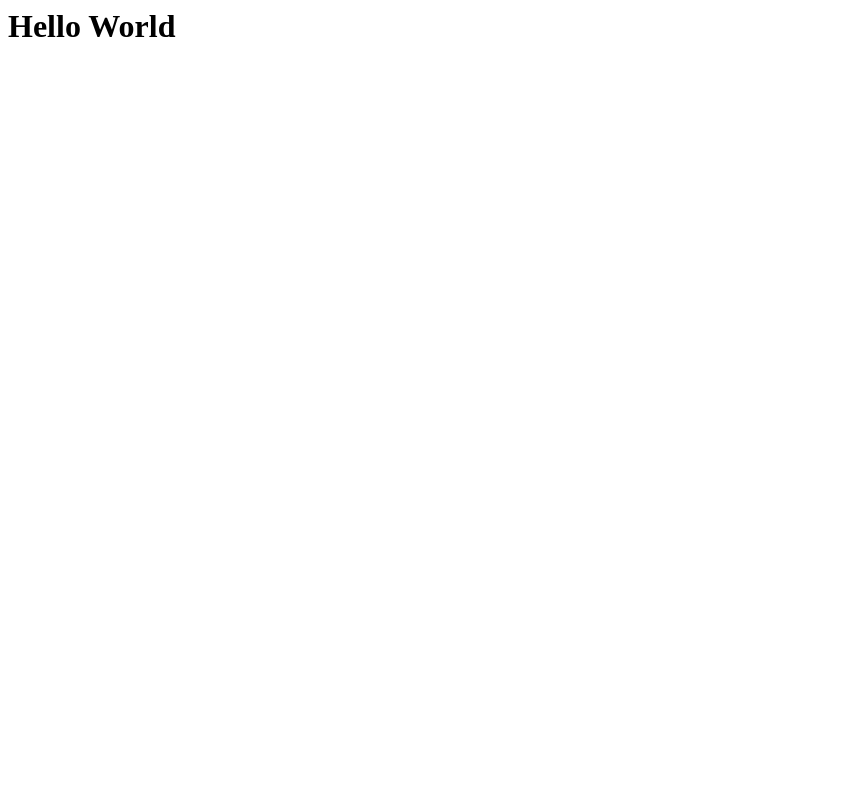
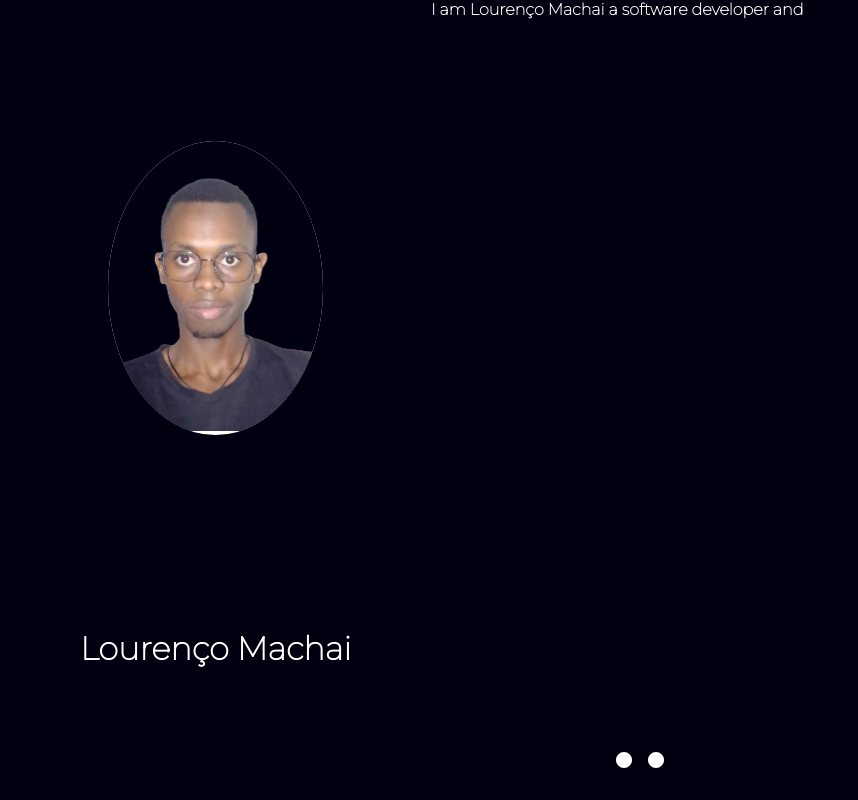
Before and after one commit to lourencomachai/lourencomachai.github.io, a plain HTML site: page index.html in a window 1280 px wide. Shown: the whole page, without its empty margins (0-858 px from the left). Drawn offline with nearby package versions, Linux system fonts and the light colour scheme.

Commit message:
my portifolio v1

```diff
--- a/index.html
+++ b/index.html
@@ -1 +1,47 @@
-<h1>Hello World</h1>
+<!DOCTYPE html>
+<html lang="en">
+<head>
+    <meta charset="UTF-8">
+    <meta name="viewport" content="width=device-width, initial-scale=1.0">
+    <title>Lourenço Machai | Web Developer</title>
+
+    <!--local styles-->
+    <link rel="stylesheet" href="styles.css">
+
+    <!--Font awesome-->
+    <link rel="stylesheet" href="https://cdnjs.cloudflare.com/ajax/libs/font-awesome/6.4.2/css/all.min.css">
+
+    <!-- Jquey -->
+    <script src="https://cdnjs.cloudflare.com/ajax/libs/jquery/3.7.1/jquery.min.js"></script>
+</head>
+<body>
+    <div class="container">
+        <div class="content">
+
+            <div class="part1">
+                <div class="img-container">
+                    <div class="img"><img src="lolo.png" alt="" id="lolo" width="100%" height="100%"></div>
+                </div>
+                <div class="img-title"><h1>Lourenço Machai</h1></div>
+            </div>
+
+            <div class="part2">
+                <p>I am Lourenço Machai a software developer and </p>
+
+                <div class="stack">
+                    <div class="stack-item">
+
+                    </div>
+                </div>
+            </div>
+
+        </div>
+
+        <div class="page-bar">
+            <span class="page"><i class="fa-solid fa-circle"></i></span>
+            <span class="page"><i class="fa-solid fa-circle"></i></span>
+        </div>
+    </div>
+    <script src="script.js"></script>
+</body>
+</html>
--- /dev/null
+++ b/script.js
@@ -0,0 +1,3 @@
+$(()=>{
+
+})
--- /dev/null
+++ b/styles.css
@@ -0,0 +1,100 @@
+/*imports*/
+@import url('https://fonts.googleapis.com/css2?family=Montserrat:wght@100&family=Nunito:wght@200&display=swap');
+
+
+@keyframes name {
+    0%{
+        transform: scale(1);
+    }
+    50%{
+        transform: scale(1.1);
+    }
+
+    100%{
+        transform: scale(1)
+    }
+}
+
+
+*{
+    margin: 0;
+    padding: 0;
+    box-sizing: border-box;
+    font-family: Montserrat, Arial;
+    font-weight: bold;
+    color: #fff;
+    background-color: #001;
+}
+
+body, .container{
+    width: 100vw;
+    height: 100vh;
+}
+
+.container{
+    display: flex;
+    flex-direction: column;
+}
+
+.content{
+    display: flex;
+    height: 90%;
+}
+
+.part1{
+    background: #fff;
+    display: flex;
+    flex-direction: column;
+}
+
+.img-container{
+    height: 80%;
+    width: 100%;
+    display: flex;
+    justify-content: center;
+    align-items: center;
+}
+
+.img:hover{
+    cursor: pointer;
+    transform: scale(1.1);
+}
+
+
+.img{
+    border-radius: 50%;
+    width: 50%;
+    overflow: hidden;
+    background-color: #fff;
+}
+
+.img-title{
+    width: 100%;
+    height: 20%;
+    display: flex;
+    align-items: center;
+    justify-content: center;
+}
+
+.img-title h1{
+    animation-name: name;
+    animation-duration: 6s;
+    animation-iteration-count: infinite;
+}
+
+.img-title h1:hover{
+    cursor: pointer;
+}
+
+
+.page-bar{
+    width: 100%;
+    height: 10%;
+    display: flex;
+    justify-content: center;
+    align-items: center;
+}
+
+.page{
+    padding: 8px;
+}
```
Also changed, not shown: lolo.png (added).
